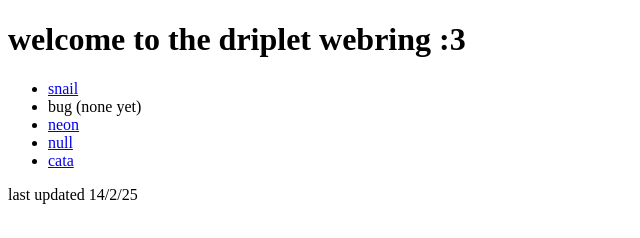
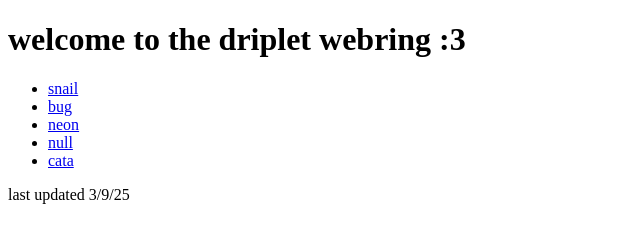
Before and after one commit to snailmusic/dripring, a plain HTML site: page index.html in a window 1280 px wide. Shown: the whole page, without its empty margins (0-640 px from the left). Drawn offline with Linux system fonts and the light colour scheme.

Commit message:
add teh buge

```diff
--- a/index.html
+++ b/index.html
@@ -7,11 +7,11 @@
     <h1>welcome to the driplet webring :3</h1>
     <ul>
       <li><a href="https://dlol.neocities.org/">snail</a></li>
-      <li>bug (none yet)</li>
+      <li><a href="https://abugidaiguess.neocities.org/">bug</a></li>
       <li><a href="https://zedneon.github.io/">neon</a></li>
       <li><a href="https://null00.neocities.org/amazing">null</a></li>
       <li><a href="https://aviancataclysm.neocities.org">cata</a></li>
     </ul>
-    <p>last updated 14/2/25</p>
+    <p>last updated 3/9/25</p>
   </body>
 </html>
```
